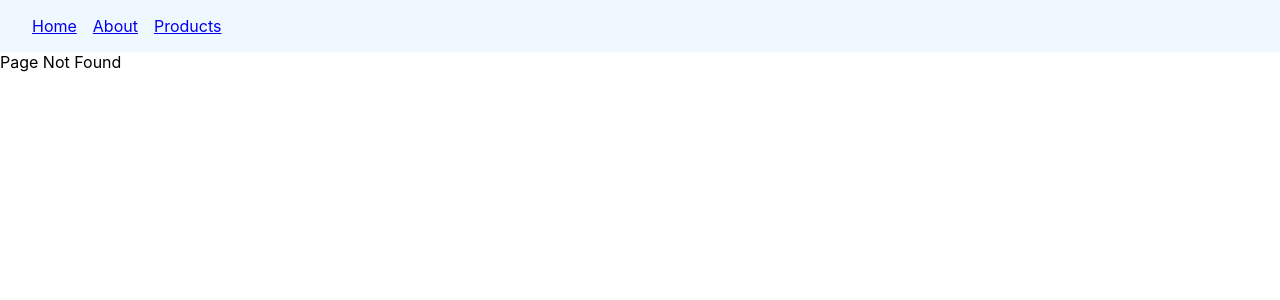
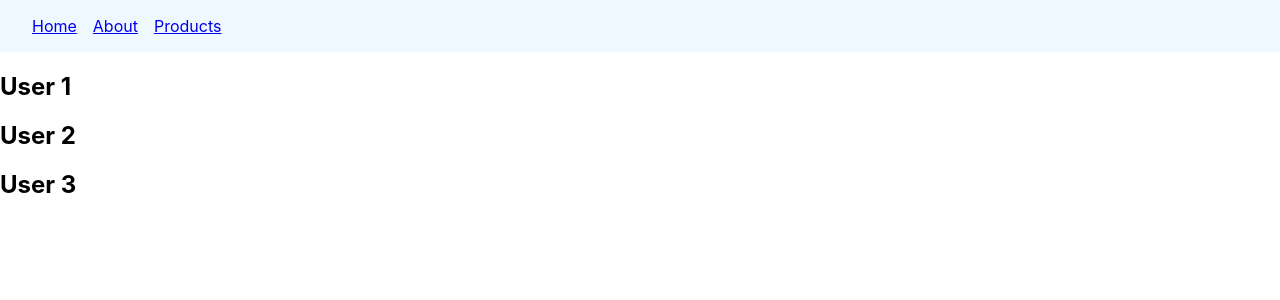
Before and after one commit to krish4693/React-router, a React (Create React App) app: page /user in a window 1280 px wide. Before the commit this address had no page. Shown: the top 300 px of the page. Built offline with nearby package versions, Linux system fonts and the light colour scheme.

Commit message:
added indexed routes

```diff
--- a/src/App.js
+++ b/src/App.js
@@ -7,6 +7,7 @@ import { NoMatch } from './components/NoMatch.';
 import { Product } from './components/Products';
 import { FeaturedProducts } from './components/FeaturedProducts';
 import { NewProducts } from './components/NewProducts';
+import { User } from './components/User';
 
 function App() {
   return(
@@ -18,9 +19,11 @@ function App() {
       <Route path='/order-summary' element={<OrderSummary/>}></Route>
       <Route path='*' element={<NoMatch/>}></Route>
       <Route path='/products' element={<Product/>}>
+        <Route index element={<FeaturedProducts/>}/>
         <Route path='featured' element={<FeaturedProducts/>}/>
         <Route path='new' element={<NewProducts/>}/>
       </Route>
+      <Route path='user' element={<User/>}/>
     </Routes>
     </>
   );
--- a/src/components/Products.js
+++ b/src/components/Products.js
@@ -1,5 +1,5 @@
 import React from 'react'
-import { Link } from 'react-router-dom'
+import { NavLink,Link } from 'react-router-dom'
 import { Outlet } from 'react-router-dom'
 
 export const Product= () => {
@@ -9,8 +9,8 @@ export const Product= () => {
         <input placeholder='search items' type='search '/>
     </div>
     <nav>
-      <Link to='featured'>Featured</Link>
-      <Link to='new'>New</Link>
+      <NavLink to='featured'>Featured</NavLink>
+      <NavLink to='new'>New</NavLink>
     </nav>
     <Outlet/>
     </>
--- /dev/null
+++ b/src/components/User.js
@@ -0,0 +1,11 @@
+import React from 'react'
+
+export const User = () => {
+  return (
+    <div>
+        <h2>User 1</h2>
+        <h2>User 2</h2>
+        <h2>User 3</h2>
+    </div>
+  )
+}
--- a/src/index.css
+++ b/src/index.css
@@ -18,6 +18,7 @@ code {
 }
 nav a{
   margin-right: 16px ;
+  text-decoration: none;
 
 }
 
```
